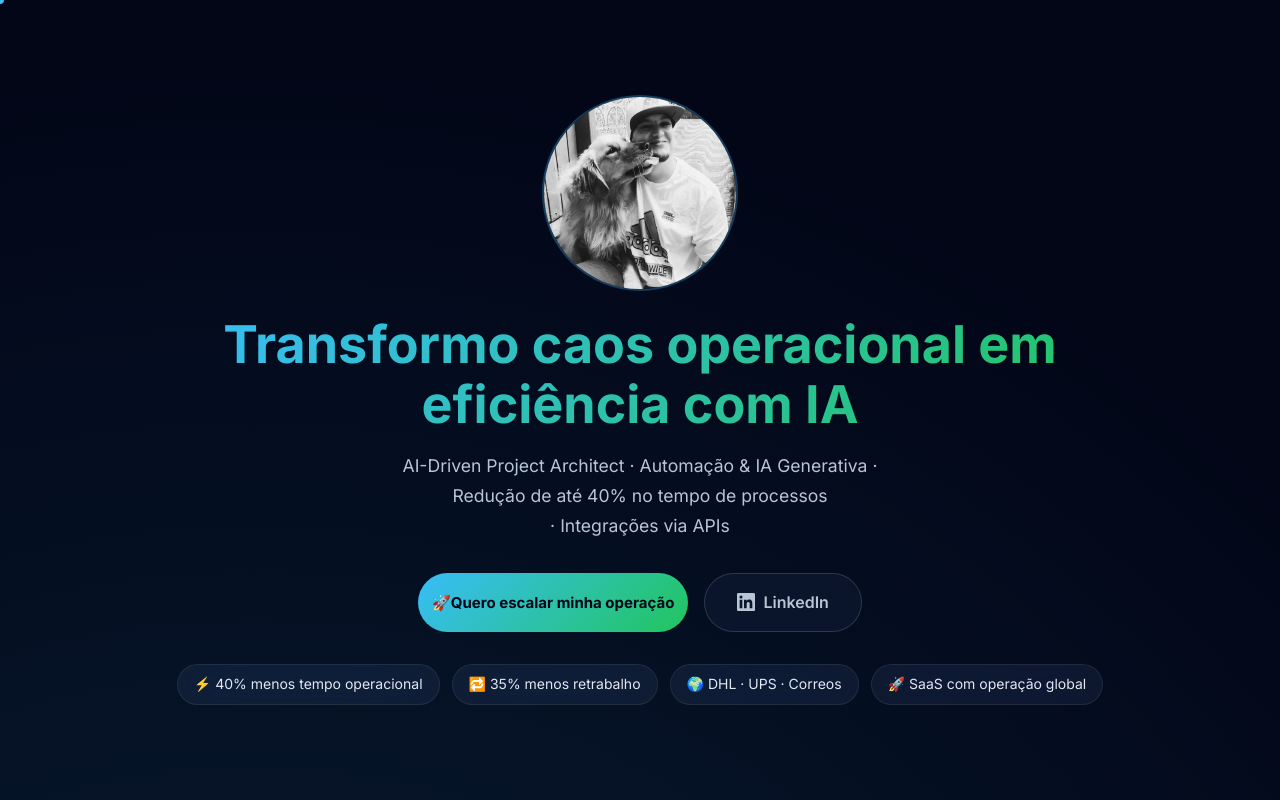
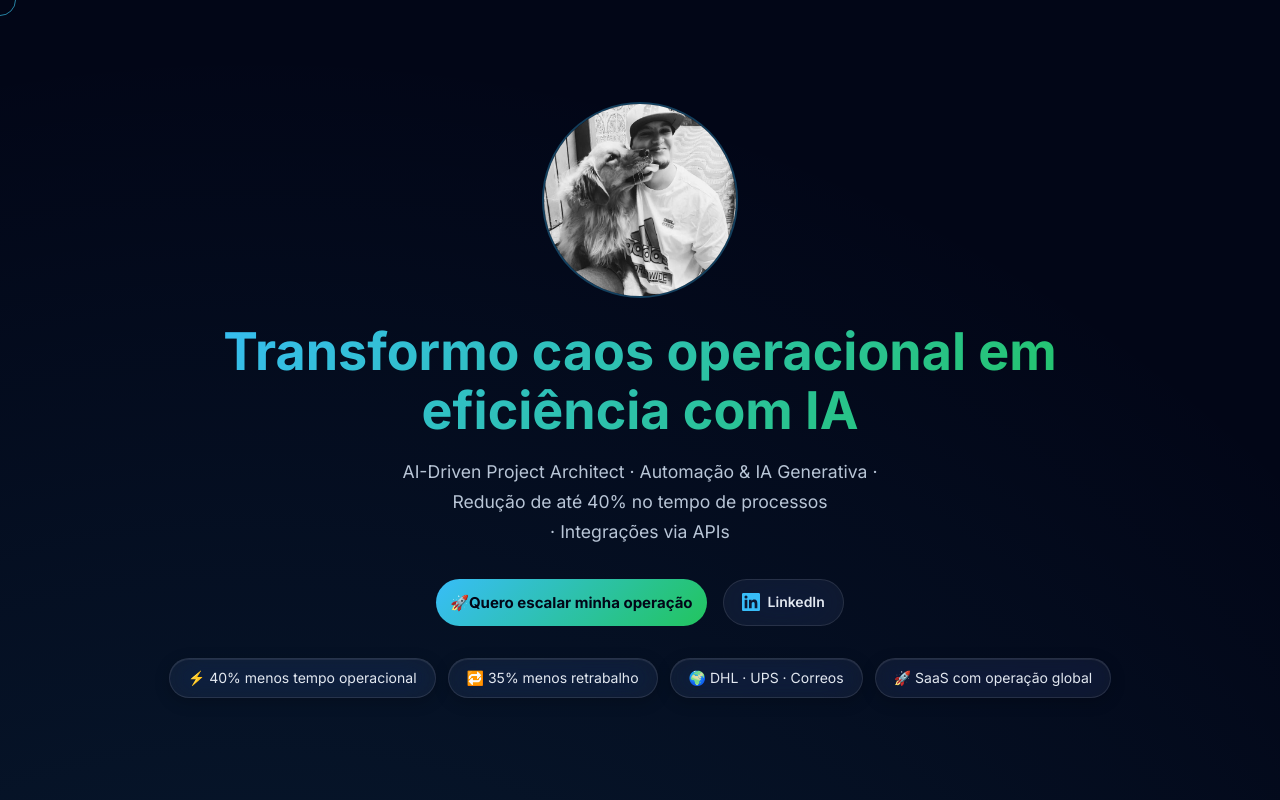
Before and after one commit to Risouza93/crztech, a React (Create React App) app: page / in a window 1280 px wide. Shown: the top 800 px of the page. Built offline with nearby package versions, Linux system fonts and the light colour scheme.

Commit message:
feat: linkedin butto effects

```diff
--- a/src/components/CustomCursor.js
+++ b/src/components/CustomCursor.js
@@ -1,7 +1,6 @@
 import { useEffect, useRef } from "react";
 
 export default function CustomCursor() {
-  const dot = useRef(null);
   const ring = useRef(null);
 
   useEffect(() => {
@@ -14,16 +13,13 @@ export default function CustomCursor() {
     const onMove = (e) => {
       mouseX = e.clientX;
       mouseY = e.clientY;
-      if (dot.current) {
-        dot.current.style.transform = `translate(${mouseX - 4}px, ${mouseY - 4}px)`;
-      }
     };
 
     const animate = () => {
-      ringX += (mouseX - ringX) * 0.12;
-      ringY += (mouseY - ringY) * 0.12;
+      ringX += (mouseX - ringX) * 0.1;
+      ringY += (mouseY - ringY) * 0.1;
       if (ring.current) {
-        ring.current.style.transform = `translate(${ringX - 20}px, ${ringY - 20}px)`;
+        ring.current.style.transform = `translate(${ringX - 16}px, ${ringY - 16}px)`;
       }
       rafId = requestAnimationFrame(animate);
     };
@@ -32,7 +28,7 @@ export default function CustomCursor() {
     const onLeave = () => ring.current?.classList.remove("cursor-ring--hover");
 
     document.addEventListener("mousemove", onMove);
-    document.querySelectorAll("a, button, .card").forEach((el) => {
+    document.querySelectorAll("a, button, .card, .stat-badge").forEach((el) => {
       el.addEventListener("mouseenter", onEnter);
       el.addEventListener("mouseleave", onLeave);
     });
@@ -46,10 +42,5 @@ export default function CustomCursor() {
     };
   }, []);
 
-  return (
-    <>
-      <div ref={dot} className="cursor-dot" />
-      <div ref={ring} className="cursor-ring" />
-    </>
-  );
+  return <div ref={ring} className="cursor-ring" />;
 }
--- a/src/components/Header.js
+++ b/src/components/Header.js
@@ -1,3 +1,4 @@
+// Header.js – 100% corrigido para glass + hover via CSS
 import { memo, useMemo } from "react";
 
 const STATS = [
@@ -11,7 +12,7 @@ const LINKEDIN_URL = "https://www.linkedin.com/in/richard-de-souza-feitosa/";
 
 const Header = memo(function Header({ onScrollContato }) {
   const renderedStats = useMemo(
-    () => STATS.map((stat) => <span key={stat}>{stat}</span>),
+    () => STATS.map((stat) => <span key={stat} className="stat-badge">{stat}</span>),
     []
   );
 
@@ -60,11 +61,18 @@ const Header = memo(function Header({ onScrollContato }) {
         >
           AI-Driven Project Architect · Automação &amp; IA Generativa ·
           Redução de até 40% no tempo de processos
-           <br />
+          <br />
           · Integrações via APIs
         </p>
 
-        <div style={{ display: "flex", gap: "1rem", justifyContent: "center", flexWrap: "wrap" }}>
+        <div
+          style={{
+            display: "flex",
+            gap: "1rem",
+            justifyContent: "center",
+            flexWrap: "wrap",
+          }}
+        >
           <button
             type="button"
             className="cta-button"
@@ -80,39 +88,27 @@ const Header = memo(function Header({ onScrollContato }) {
             target="_blank"
             rel="noopener noreferrer"
             aria-label="Ver perfil no LinkedIn"
-            style={{
-              display: "inline-flex",
-              alignItems: "center",
-              gap: "0.5rem",
-              padding: "1rem 2rem",
-              borderRadius: "999px",
-              background: "rgba(15,25,50,0.6)",
-              border: "1px solid rgba(255,255,255,0.15)",
-              color: "#b8c5d6",
-              fontWeight: 600,
-              fontSize: "1rem",
-              textDecoration: "none",
-              transition: "border-color 0.3s ease, color 0.3s ease, background 0.3s ease",
-            }}
-            onMouseEnter={e => {
-              e.currentTarget.style.borderColor = "rgba(56,189,248,0.5)";
-              e.currentTarget.style.color = "#f1f5f9";
-              e.currentTarget.style.background = "rgba(56,189,248,0.1)";
-            }}
-            onMouseLeave={e => {
-              e.currentTarget.style.borderColor = "rgba(255,255,255,0.15)";
-              e.currentTarget.style.color = "#b8c5d6";
-              e.currentTarget.style.background = "rgba(15,25,50,0.6)";
-            }}
+            className="linkedin-btn"
           >
-            <svg width="18" height="18" viewBox="0 0 24 24" fill="currentColor" aria-hidden="true">
-              <path d="M20.447 20.452h-3.554v-5.569c0-1.328-.027-3.037-1.852-3.037-1.853 0-2.136 1.445-2.136 2.939v5.667H9.351V9h3.414v1.561h.046c.477-.9 1.637-1.85 3.37-1.85 3.601 0 4.267 2.37 4.267 5.455v6.286zM5.337 7.433a2.062 2.062 0 0 1-2.063-2.065 2.064 2.064 0 1 1 2.063 2.065zm1.782 13.019H3.555V9h3.564v11.452zM22.225 0H1.771C.792 0 0 .774 0 1.729v20.542C0 23.227.792 24 1.771 24h20.451C23.2 24 24 23.227 24 22.271V1.729C24 .774 23.2 0 22.222 0h.003z"/>
+            <svg
+              width="18"
+              height="18"
+              viewBox="0 0 24 24"
+              fill="currentColor"
+              aria-hidden="true"
+              className="linkedin-icon"
+            >
+              <path d="M20.447 20.452h-3.554v-5.569c0-1.328-.027-3.037-1.852-3.037-1.853 0-2.136 1.445-2.136 2.939v5.667H9.351V9h3.414v1.561h.046c.477-.9 1.637-1.85 3.37-1.85 3.601 0 4.267 2.37 4.267 5.455v6.286zM5.337 7.433a2.062 2.062 0 0 1-2.063-2.065 2.064 2.064 0 1 1 2.063 2.065zm1.782 13.019H3.555V9h3.564v11.452zM22.225 0H1.771C.792 0 0 .774 0 1.729v20.542C0 23.227.792 24 1.771 24h20.451C23.2 24 24 23.227 24 22.271V1.729C24 .774 23.2 0 22.222 0h.003z" />
             </svg>
-            LinkedIn
+            <span className="linkedin-label">LinkedIn</span>
           </a>
         </div>
 
-        <div className="hero-stats" aria-label="Resultados em destaque" style={{ marginTop: "2rem" }}>
+        <div
+          className="hero-stats"
+          aria-label="Resultados em destaque"
+          style={{ marginTop: "2rem" }}
+        >
           {renderedStats}
         </div>
       </div>
--- a/src/style.css
+++ b/src/style.css
@@ -118,14 +118,27 @@ header span.subtitle {
 }
 
 .hero-stats span {
-  padding: 8px 16px;
+  display: inline-flex;
+  align-items: center;
+  padding: 8px 18px;
   border-radius: 999px;
-  background: var(--stats-bg);
-  border: 1px solid var(--stats-border);
+  background: rgba(255,255,255,0.05);
+  border: 1px solid rgba(255,255,255,0.10);
+  backdrop-filter: blur(16px) saturate(180%);
+  -webkit-backdrop-filter: blur(16px) saturate(180%);
   font-size: 14px;
   color: var(--text);
-  backdrop-filter: var(--blur);
-  -webkit-backdrop-filter: var(--blur);
+  cursor: default;
+  transition: all 0.35s cubic-bezier(.22,1,.36,1);
+  box-shadow: 0 4px 16px rgba(0,0,0,0.2), inset 0 1px 0 rgba(255,255,255,0.08);
+}
+
+.hero-stats span:hover {
+  background: rgba(56,189,248,0.12);
+  border-color: rgba(56,189,248,0.4);
+  color: #38bdf8;
+  transform: translateY(-4px) scale(1.05);
+  box-shadow: 0 8px 24px rgba(56,189,248,0.2), inset 0 1px 0 rgba(255,255,255,0.15);
 }
 
 /* ========================= */
@@ -356,6 +369,80 @@ section li {
 }
 
 /* ========================= */
+/* HEADER — BOTÃO LINKEDIN GLASS */
+/* ========================= */
+
+.linkedin-btn {
+  display: inline-flex;
+  align-items: center;
+  gap: 8px;
+  padding: 10px 18px;
+  border-radius: 999px;
+  background: var(--glass-bg-card);
+  border: 1px solid var(--glass-border-card);
+  backdrop-filter: var(--blur);
+  -webkit-backdrop-filter: var(--blur);
+  cursor: pointer;
+  text-decoration: none;
+  font-size: 14px;
+  font-weight: 600;
+  font-family: inherit;
+  transition:
+    background 0.25s cubic-bezier(.22,1,.36,1),
+    border-color 0.25s cubic-bezier(.22,1,.36,1),
+    color 0.25s ease,
+    box-shadow 0.25s cubic-bezier(.22,1,.36,1),
+    transform 0.25s cubic-bezier(.22,1,.36,1);
+}
+
+/* Ícone herda a cor do texto, com leve destaque */
+.linkedin-icon {
+  width: 18px;
+  height: 18px;
+  color: #38bdf8;
+}
+
+/* Tema escuro: texto claro */
+[data-theme="dark"] .linkedin-btn {
+  color: var(--text);
+}
+
+/* Tema claro: texto mais escuro para contraste */
+[data-theme="light"] .linkedin-btn {
+  color: var(--text);
+}
+
+/* Hover padrão (funciona para os dois temas) */
+.linkedin-btn:hover {
+  transform: translateY(-2px) scale(1.02);
+  border-color: rgba(56,189,248,0.45);
+  background: rgba(56,189,248,0.10);
+  box-shadow:
+    0 14px 40px rgba(15,23,42,0.35),
+    0 0 22px rgba(56,189,248,0.25);
+}
+
+/* Ajuste fino para light mode (um pouco menos pesado) */
+[data-theme="light"] .linkedin-btn:hover {
+  background: rgba(56,189,248,0.08);
+  box-shadow:
+    0 10px 26px rgba(15,23,42,0.18),
+    0 0 18px rgba(56,189,248,0.22);
+}
+
+/* Label some em telas muito pequenas se quiser compactar */
+.linkedin-label {
+  font-size: 14px;
+}
+
+@media (max-width: 480px) {
+  .linkedin-label {
+    display: none;
+  }
+}
+
+
+/* ========================= */
 /* BUTTON */
 /* ========================= */
 .cta-button {
@@ -499,50 +586,7 @@ footer {
   transition: width 1.2s cubic-bezier(.22,1,.36,1);
 }
 
-/* ========================= */
-/* CURSOR PERSONALIZADO */
-/* ========================= */
-body.has-custom-cursor * { cursor: none !important; }
 
-.cursor-dot {
-  position: fixed;
-  top: -4px;
-  left: -4px;
-  width: 8px;
-  height: 8px;
-  background: #38bdf8;
-  border-radius: 50%;
-  pointer-events: none;
-  z-index: 99999;
-  transition: opacity 0.3s ease;
-}
-
-.cursor-ring {
-  position: fixed;
-  top: -20px;
-  left: -20px;
-  width: 40px;
-  height: 40px;
-  border: 2px solid rgba(56,189,248,0.6);
-  border-radius: 50%;
-  pointer-events: none;
-  z-index: 99998;
-  transition: width 0.3s ease, height 0.3s ease, border-color 0.3s ease;
-}
-
-.cursor-ring--hover {
-  width: 60px;
-  height: 60px;
-  top: -30px;
-  left: -30px;
-  border-color: #22c55e;
-  background: rgba(34,197,94,0.06);
-}
-
-@media (max-width: 768px) {
-  * { cursor: auto !important; }
-  .cursor-dot, .cursor-ring { display: none; }
-}
 
 /* ========================= */
 /* HAMBURGER + MOBILE MENU */
@@ -726,3 +770,123 @@ body.has-custom-cursor * { cursor: none !important; }
     transform: translateY(0) scale(1);
   }
 }
+
+/* ========================= */
+/* STAT BADGES — GLASS + HOVER */
+/* ========================= */
+.stat-badge {
+  display: inline-flex;
+  align-items: center;
+  padding: 8px 18px;
+  border-radius: 999px;
+  background: rgba(255,255,255,0.05);
+  border: 1px solid rgba(255,255,255,0.10);
+  backdrop-filter: var(--blur);
+  -webkit-backdrop-filter: var(--blur);
+  font-size: 14px;
+  color: var(--text);
+  cursor: default;
+  transition: all 0.35s cubic-bezier(.22,1,.36,1);
+  box-shadow: 0 4px 16px rgba(0,0,0,0.2), inset 0 1px 0 rgba(255,255,255,0.08);
+}
+
+.stat-badge:hover {
+  background: rgba(56,189,248,0.12);
+  border-color: rgba(56,189,248,0.4);
+  color: #38bdf8;
+  transform: translateY(-4px) scale(1.05);
+  box-shadow:
+    0 8px 24px rgba(56,189,248,0.2),
+    inset 0 1px 0 rgba(255,255,255,0.15);
+}
+
+[data-theme="light"] .stat-badge {
+  background: rgba(255,255,255,0.55);
+  border-color: rgba(255,255,255,0.75);
+  box-shadow: 0 4px 16px rgba(0,0,0,0.06), inset 0 1px 0 rgba(255,255,255,0.9);
+}
+
+[data-theme="light"] .stat-badge:hover {
+  background: rgba(56,189,248,0.1);
+  border-color: rgba(56,189,248,0.35);
+  color: #0284c7;
+}
+
+/* ========================= */
+/* STAT BADGES — GLASS + HOVER */
+/* ========================= */
+.hero-stats .stat-badge,
+.hero-stats span.stat-badge {
+  display: inline-flex !important;
+  align-items: center;
+  padding: 8px 18px;
+  border-radius: 999px;
+  background: rgba(255,255,255,0.05);
+  border: 1px solid rgba(255,255,255,0.10);
+  backdrop-filter: blur(16px) saturate(180%);
+  -webkit-backdrop-filter: blur(16px) saturate(180%);
+  font-size: 14px;
+  color: var(--text);
+  cursor: default;
+  transition: all 0.35s cubic-bezier(.22,1,.36,1);
+  box-shadow: 0 4px 16px rgba(0,0,0,0.2), inset 0 1px 0 rgba(255,255,255,0.08);
+}
+
+.hero-stats .stat-badge:hover,
+.hero-stats span.stat-badge:hover {
+  background: rgba(56,189,248,0.12) !important;
+  border-color: rgba(56,189,248,0.4) !important;
+  color: #38bdf8 !important;
+  transform: translateY(-4px) scale(1.05);
+  box-shadow: 0 8px 24px rgba(56,189,248,0.2), inset 0 1px 0 rgba(255,255,255,0.15);
+}
+
+[data-theme="light"] .hero-stats .stat-badge {
+  background: rgba(255,255,255,0.55) !important;
+  border-color: rgba(255,255,255,0.75) !important;
+  color: #1a202c !important;
+}
+
+[data-theme="light"] .hero-stats .stat-badge:hover {
+  background: rgba(56,189,248,0.1) !important;
+  border-color: rgba(56,189,248,0.35) !important;
+  color: #0284c7 !important;
+}
+
+/* ========================= */
+/* CURSOR PROFISSIONAL */
+/* ========================= */
+body.has-custom-cursor * {
+  cursor: none !important;
+}
+
+.cursor-ring {
+  position: fixed;
+  top: 0;
+  left: 0;
+  width: 32px;
+  height: 32px;
+  border: 1.5px solid rgba(56,189,248,0.7);
+  border-radius: 50%;
+  pointer-events: none;
+  z-index: 99999;
+  transition:
+    width 0.3s cubic-bezier(.22,1,.36,1),
+    height 0.3s cubic-bezier(.22,1,.36,1),
+    border-color 0.3s ease,
+    background 0.3s ease;
+  mix-blend-mode: exclusion;
+}
+
+.cursor-ring--hover {
+  width: 48px;
+  height: 48px;
+  border-color: rgba(34,197,94,0.9);
+  background: rgba(34,197,94,0.06);
+  mix-blend-mode: normal;
+}
+
+@media (max-width: 768px) {
+  body.has-custom-cursor * { cursor: auto !important; }
+  .cursor-ring { display: none; }
+}
```
